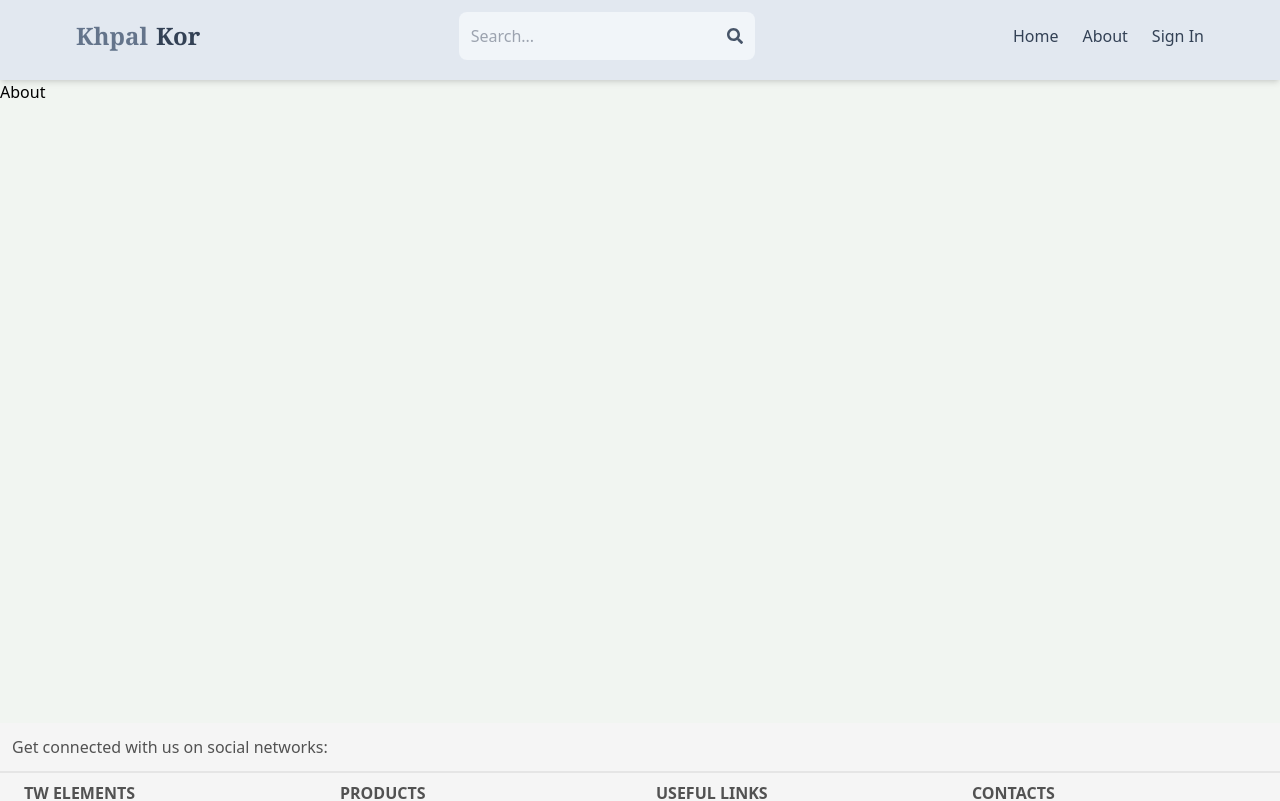
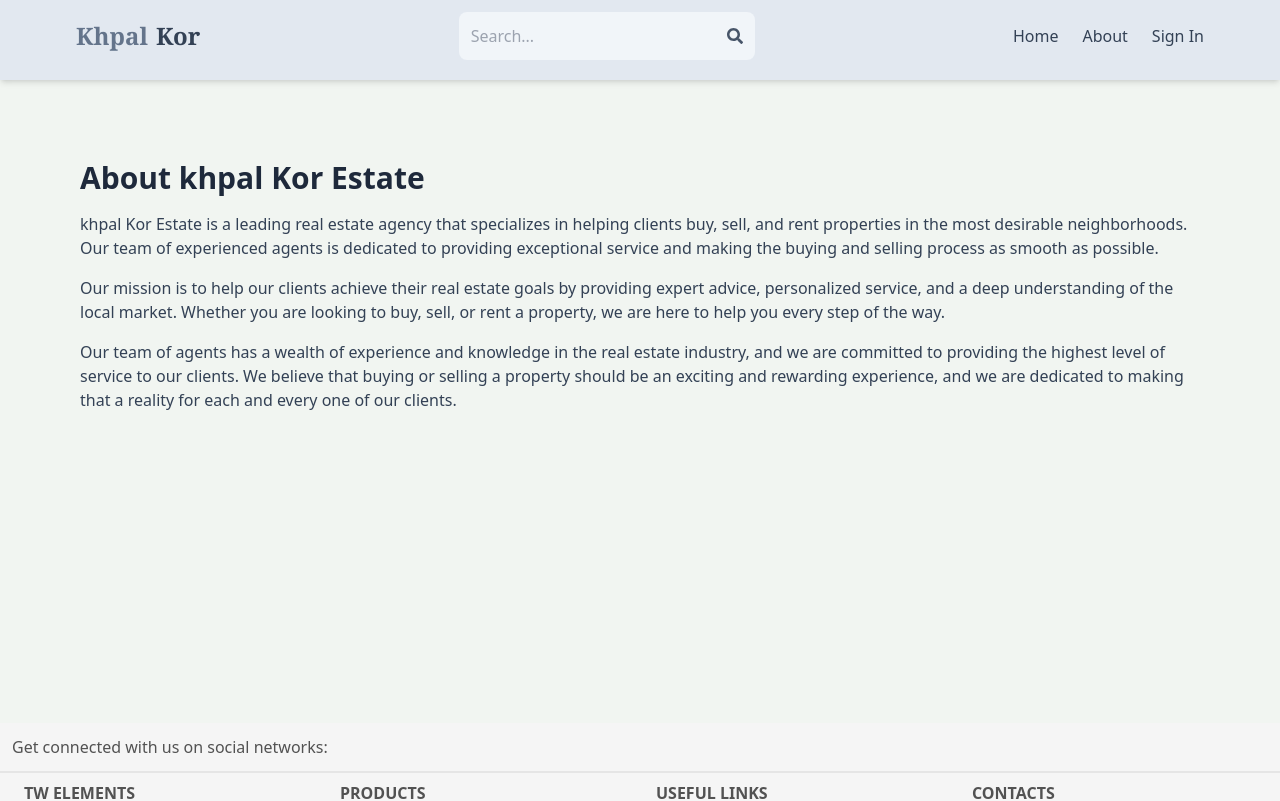
Before and after one commit to Ahmad-Mehtab/real-state-mern-project, a React (Vite) app in the folder client/: page /about in a window 1280 px wide. Shown: the top 801 px of the page. Built offline with nearby package versions, Linux system fonts and the light colour scheme; no server answers.

Commit message:
Project done

```diff
--- a/client/src/components/Header.jsx
+++ b/client/src/components/Header.jsx
@@ -26,7 +26,7 @@ const navigate =  useNavigate()
   }, [location.search]);
   return (
     <header className="bg-slate-200 shadow-md h-20 ">
-      <div className="flex justify-between items-center max-w-6xl mx-auto p-3">
+      <div className="flex justify-between items-center max-w-6xl mx-auto p-3 flex-wrap">
         <Link to="/">
           <h1 className="font-bold text-sm sm:text-2xl flex flex-wrap gap-2">
             <span className="text-slate-500 font-serif">Khpal</span>
--- a/client/src/firebase.js
+++ b/client/src/firebase.js
@@ -1,3 +1,27 @@
+// // Import the functions you need from the SDKs you need
+// import { initializeApp } from "firebase/app";
+// import { getAnalytics } from "firebase/analytics";
+// // TODO: Add SDKs for Firebase products that you want to use
+// // https://firebase.google.com/docs/web/setup#available-libraries
+
+// // Your web app's Firebase configuration
+// // For Firebase JS SDK v7.20.0 and later, measurementId is optional
+// const firebaseConfig = {
+//   apiKey: import.meta.env.VITE_FIREBASE_API_KEY,
+//   authDomain: "mern-estate-29a96.firebaseapp.com",
+//   projectId: "mern-estate-29a96",
+//   storageBucket: "mern-estate-29a96.appspot.com",
+//   messagingSenderId: "116032540281",
+//   appId: "1:116032540281:web:11cbfb6d8a817b0aadcea8",
+//   measurementId: "G-F1VVRVR0EV"
+// };
+
+// // Initialize Firebase
+// export const app = initializeApp(firebaseConfig);
+// const analytics = getAnalytics(app);
+
+
+
 // Import the functions you need from the SDKs you need
 import { initializeApp } from "firebase/app";
 import { getAnalytics } from "firebase/analytics";
@@ -8,12 +32,12 @@ import { getAnalytics } from "firebase/analytics";
 // For Firebase JS SDK v7.20.0 and later, measurementId is optional
 const firebaseConfig = {
   apiKey: import.meta.env.VITE_FIREBASE_API_KEY,
-  authDomain: "mern-estate-29a96.firebaseapp.com",
-  projectId: "mern-estate-29a96",
-  storageBucket: "mern-estate-29a96.appspot.com",
-  messagingSenderId: "116032540281",
-  appId: "1:116032540281:web:11cbfb6d8a817b0aadcea8",
-  measurementId: "G-F1VVRVR0EV"
+  authDomain: "estate-mern-project-73a50.firebaseapp.com",
+  projectId: "estate-mern-project-73a50",
+  storageBucket: "estate-mern-project-73a50.appspot.com",
+  messagingSenderId: "1077005911925",
+  appId: "1:1077005911925:web:7ef1e4705af2ee7b07753c",
+  measurementId: "G-YEFJM09LTP"
 };
 
 // Initialize Firebase
--- a/client/src/pages/About.jsx
+++ b/client/src/pages/About.jsx
@@ -1,9 +1,33 @@
-import React from 'react'
+import React from "react";
 
 function About() {
   return (
-    <div className='h-[643px]'>About</div>
-  )
+    <div className="py-20 px-4 max-w-6xl mx-auto h-[643px]">
+      <h1 className="text-3xl font-bold mb-4 text-slate-800">
+        About khpal Kor Estate
+      </h1>
+      <p className="mb-4 text-slate-700">
+      khpal Kor Estate is a leading real estate agency that specializes in
+        helping clients buy, sell, and rent properties in the most desirable
+        neighborhoods. Our team of experienced agents is dedicated to providing
+        exceptional service and making the buying and selling process as smooth
+        as possible.
+      </p>
+      <p className="mb-4 text-slate-700">
+        Our mission is to help our clients achieve their real estate goals by
+        providing expert advice, personalized service, and a deep understanding
+        of the local market. Whether you are looking to buy, sell, or rent a
+        property, we are here to help you every step of the way.
+      </p>
+      <p className="mb-4 text-slate-700">
+        Our team of agents has a wealth of experience and knowledge in the real
+        estate industry, and we are committed to providing the highest level of
+        service to our clients. We believe that buying or selling a property
+        should be an exciting and rewarding experience, and we are dedicated to
+        making that a reality for each and every one of our clients.
+      </p>
+    </div>
+  );
 }
 
-export default About
+export default About;
--- a/client/src/pages/CreateListing.jsx
+++ b/client/src/pages/CreateListing.jsx
@@ -140,7 +140,8 @@ function CreateListing() {
       toast.success("Form submitted successfully");
       resetForm();
       setTimeout(() => {
-        navigate(`/listing/${data._id}`)
+        // navigate(`/listing/${data._id}`)
+        navigate(`/`)
       }, 3000);
     } catch (error) {
       toast.error(error);
--- a/client/src/pages/Home.jsx
+++ b/client/src/pages/Home.jsx
@@ -52,7 +52,7 @@ function Home() {
   return (
     <div className="">
       {/* main content */}
-      <div className="flex flex-col p-32 gap-7">
+      <div className="flex flex-col p-8  sm:p-14 md:p-32 gap-7">
         <h1 className="sm:text-6xl text-3xl  font-bold text-slate-700">
           Find your next <span className="text-gray-500">perfect</span> <br />{" "}
           place with ease
@@ -97,11 +97,14 @@ function Home() {
       </div>
       {/* Recent Rent */}
 
-      <div className="flex justify-center flex-wrap mt-40">
-        {rentListing &&
-          rentListing?.map((rentItem) => (
-            <div className="w-full xs:w-[300px] min-h-[450px] sm:w-[250px] md:w-[300px] overflow-hidden shadow-md transition-shadow hover:shadow-lg border-2 border-slate-200 rounded-md p-2">
-              <Link to={`/listing/`}>
+      <div className="grid place-content-center mt-40 px-5 md:px-20">
+        <h2 className="text-[27px] text-slate-700 font-bold">Recent sale offers </h2>
+        <Link to={`/search?offer=true`} className="font-medium text-blue-600 text-[17px]">Show more offer</Link>
+        <div className="grid lg:flex lg:flex-wrap md:grid-cols-2 sm:grid-cols-1 gap-4 ">
+          {saleListing &&
+            saleListing?.map((rentItem) => (
+              <div key={rentItem._id} className="w-full md:w-[300px] min-h-[450px] overflow-hidden shadow-md transition-shadow hover:shadow-lg border-2 border-slate-200 rounded-md p-2">
+                <Link to={`/search?offer=true`}>
                   <img
                     src={rentItem.imageUrls}
                     alt="Missing"
@@ -138,6 +141,54 @@ function Home() {
               </div>
             ))}
         </div>
+      </div>
+      {/* Recent Sale */}
+
+      <div className="grid place-content-center my-20 px-5 md:px-20">
+        <h2 className="text-[27px] text-slate-700 font-bold">Recent Places for rent</h2>
+        <Link to={`/search?offer=true`} className="font-medium text-blue-600 text-[17px]">Show more offer</Link>
+        <div className="grid lg:flex lg:flex-wrap md:grid-cols-2 sm:grid-cols-1 gap-4">
+          {rentListing &&
+            rentListing?.map((saleItem) => (
+              <div key={saleItem._id} className="w-full min-h-[450px] md:w-[300px] overflow-hidden shadow-md transition-shadow hover:shadow-lg border-2 border-slate-200 rounded-md p-2">
+                <Link to={`/listing/`}>
+                  <img
+                    src={saleItem.imageUrls}
+                    alt="Missing"
+                    className="w-full h-[320px] sm:h-[220px] object-cover rounded-md hover:scale-105 transition-scale duration-300 "
+                  />
+
+                  <div className="flex mt-3">
+                    <ul>
+                      <li className="text-xl font-medium truncate">
+                        {saleItem.name}
+                      </li>
+                      <li className="mt-3 flex items-center gap-1 whitespace-break-spaces">
+                        <FaMapMarkerAlt className="text-green-700" />
+                        {saleItem.address}
+                      </li>
+                      <li className="truncate mt-1">{saleItem.description}</li>
+                      <li className="mt-4 text-xl font-bold text-gray-500">
+                        ${saleItem.regularPrice}{" "}
+                        {saleItem.type === "rent" ? "/ month" : ""}
+                      </li>
+                      <li className="flex gap-9 font-bold mt-1">
+                        <span>
+                          {saleItem.bedrooms}
+                          {saleItem.bedrooms > 1 ? "Beds" : "Bed"}
+                        </span>
+                        <span>
+                          {saleItem.bathrooms}
+                          {saleItem.bathrooms > 1 ? "Baths" : "Bath"}
+                        </span>
+                      </li>
+                    </ul>
+                  </div>
+                </Link>
+              </div>
+            ))}
+        </div>
+      </div>
       <ToastContainer />
     </div>
   );
--- a/client/src/pages/SignIn.jsx
+++ b/client/src/pages/SignIn.jsx
@@ -31,6 +31,7 @@ const navigate = useNavigate();
         return;
       }
       const resposeData = await res.json();
+
 
       if (resposeData) toast.success("Login successful");
       navigate("/profile");
```
Also changed, not shown: client/src/assets/images/VAyR.gif (deleted), client/src/pages/Profile.jsx (line endings or trailing spaces). Lines whose indentation alone changed are shown as unchanged.
